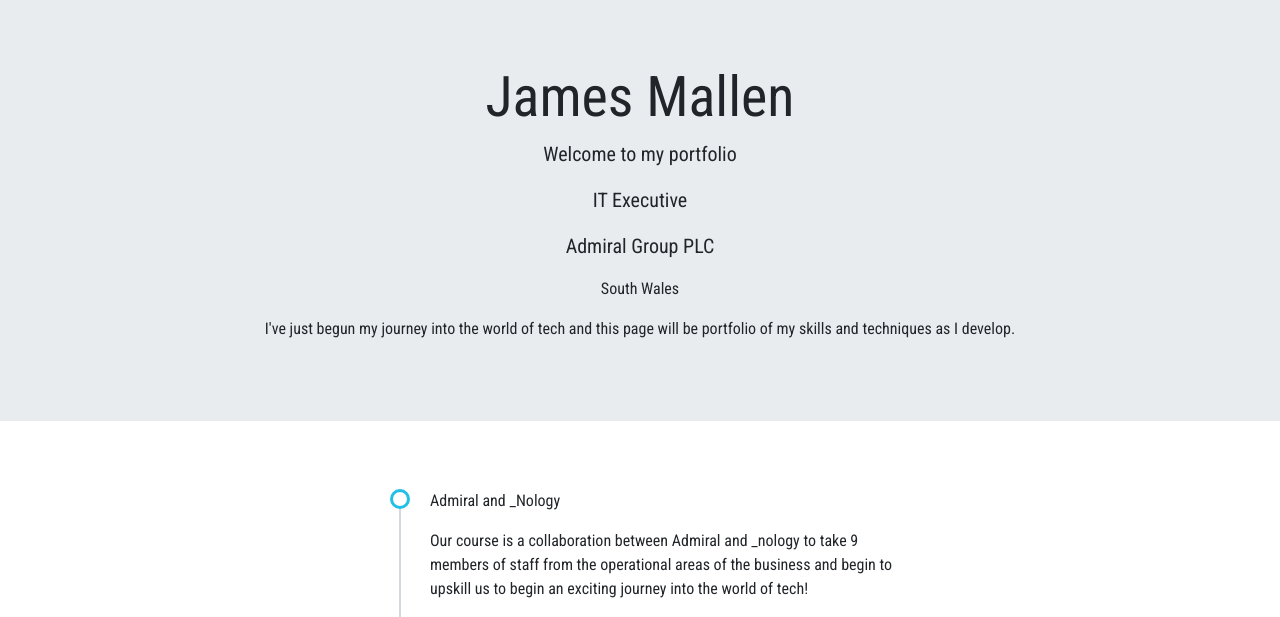
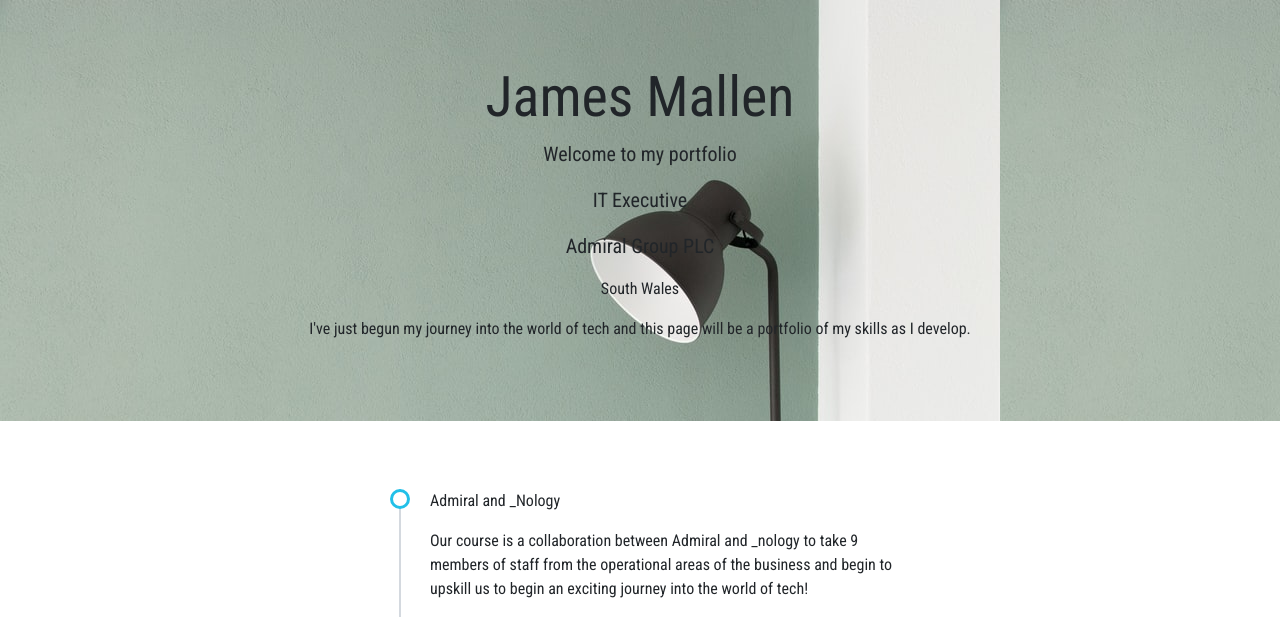
Before and after one commit to jmgithub1/PortfolioProject.io, a PHP site: page / in a window 1280 px wide. Shown: the part 68-685 px from the top of the page. Run offline with PHP 8.4, Linux system fonts and the light colour scheme.

Commit message:
image and test change, java app added.

```diff
--- a/index.html
+++ b/index.html
@@ -9,6 +9,7 @@
 integrity="sha384-JcKb8q3iqJ61gNV9KGb8thSsNjpSL0n8PARn9HuZOnIxN0hoP+VmmDGMN5t9UJ0Z" crossorigin="anonymous">
 <link rel="stylesheet" href="style.css">
 <link href="https://fonts.googleapis.com/css2?family=Roboto+Condensed&display=swap" rel="stylesheet">
+<script async defer src="app.js"></script>
     <title>James Mallen</title>
     <link rel='icon' href='./images/favicon.ico' type='image/x-icon'>
 </head>
@@ -42,7 +43,7 @@
                 <p  class="lead">IT Executive</p>
                 <p class="lead">Admiral Group PLC</p>
                 <p>South Wales</p>
-                <p>I've just begun my journey into the world of tech and this page will be portfolio of my skills and techniques as I develop.</p>
+                <p>I've just begun my journey into the world of tech and this page will be a portfolio of my skills as I develop.</p>
             </div>
         </header>
         <div class="container mt-5 mb-5">
--- a/style.css
+++ b/style.css
@@ -9,6 +9,11 @@
     display: flex;
     justify-content: flex-end;
     font-size: x-large;
+}
+
+#intro{
+    background-image: url("./images/background3.jpg");
+
 }
 
 header{
```
Also changed, not shown: app.js (added), images/background1.jpg (added), images/background2.jpg (added), images/background3.jpg (added).
